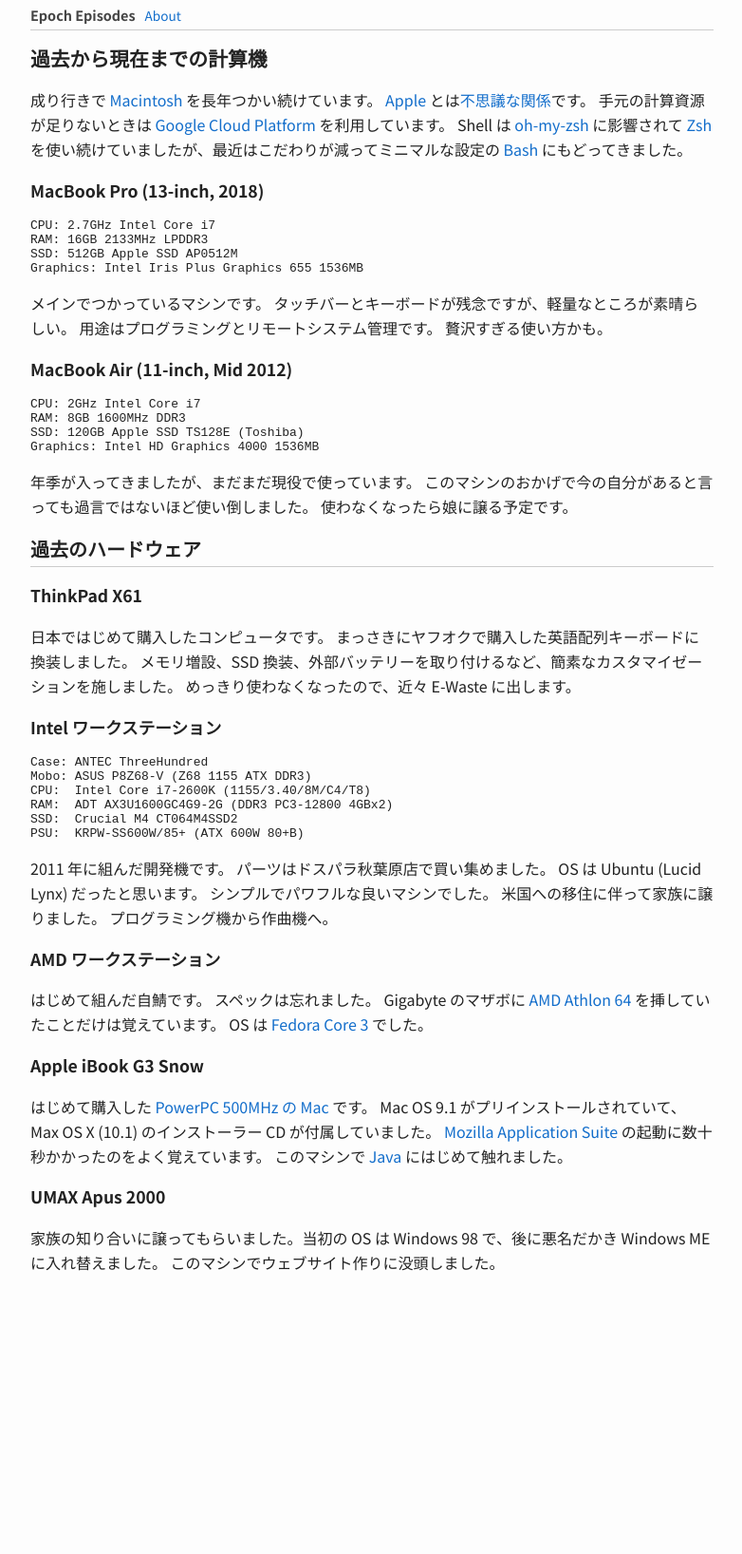
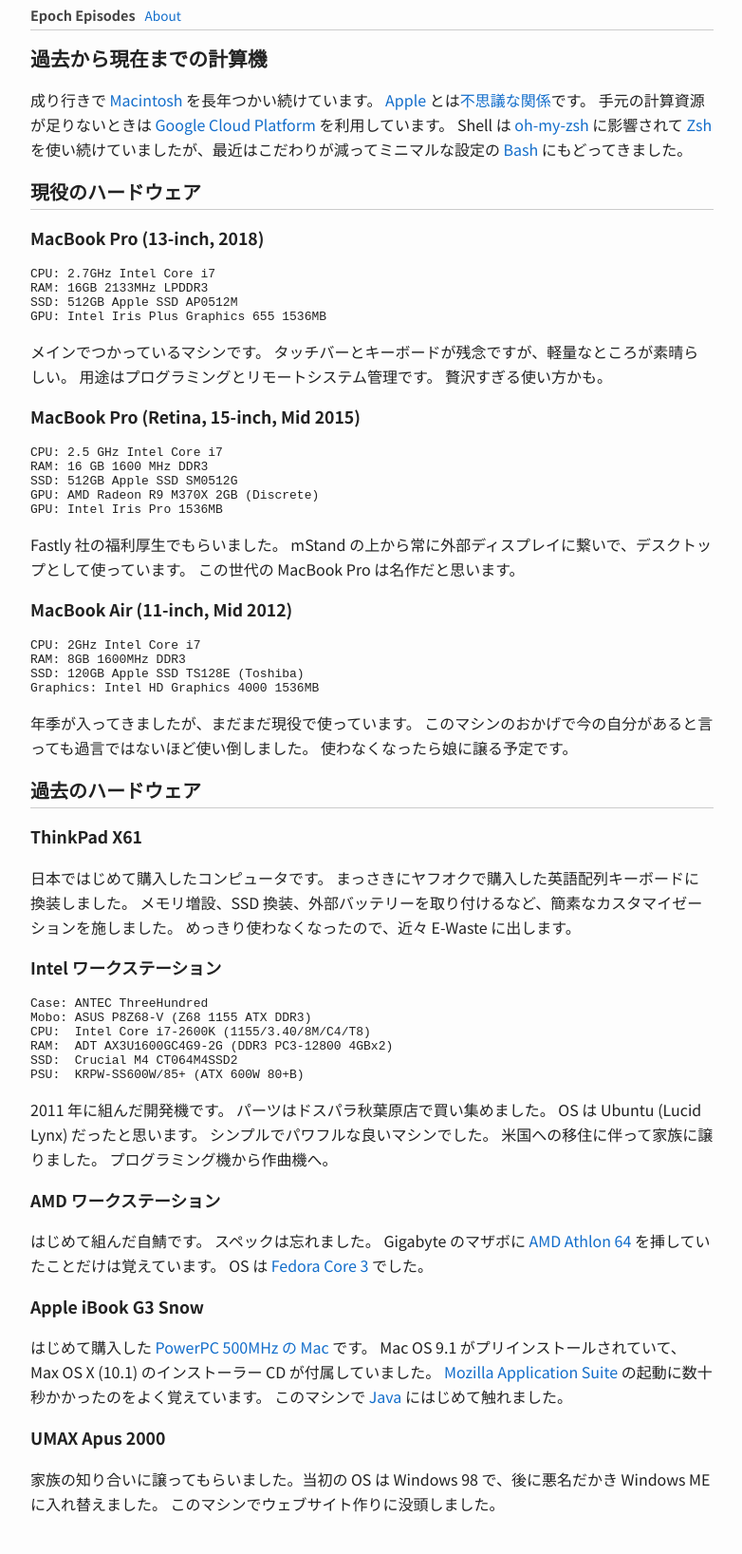
Before and after one commit to toru/ep.torumk.com, a Jekyll site: the page built from _pages/gear.md, in a window 1280 px wide. Shown: the whole page at 95% size, without its empty margins (248-1030 px from the left). Built offline with Jekyll 4.4.1, drawn with Linux system fonts in a browser that asks for light colours; before the commit the page ends 1382 px from its top, so only the background shows below that.

Commit message:
pages: add some content of the 2015 macbook pro

````diff
--- a/_pages/gear.md
+++ b/_pages/gear.md
@@ -10,19 +10,35 @@
 手元の計算資源が足りないときは [Google Cloud Platform](https://ja.wikipedia.org/wiki/Google_Cloud_Platform) を利用しています。
 Shell は [oh-my-zsh](https://ohmyz.sh/) に影響されて [Zsh](https://ja.wikipedia.org/wiki/Z_Shell) を使い続けていましたが、最近はこだわりが減ってミニマルな設定の [Bash](https://ja.wikipedia.org/wiki/Bash) にもどってきました。
 
+## 現役のハードウェア
+
 ### MacBook Pro (13-inch, 2018)
 
 ```spec
 CPU: 2.7GHz Intel Core i7
 RAM: 16GB 2133MHz LPDDR3
 SSD: 512GB Apple SSD AP0512M
-Graphics: Intel Iris Plus Graphics 655 1536MB
+GPU: Intel Iris Plus Graphics 655 1536MB
 ```
 
 メインでつかっているマシンです。
 タッチバーとキーボードが残念ですが、軽量なところが素晴らしい。
 用途はプログラミングとリモートシステム管理です。
 贅沢すぎる使い方かも。
+
+### MacBook Pro (Retina, 15-inch, Mid 2015)
+
+```spec
+CPU: 2.5 GHz Intel Core i7
+RAM: 16 GB 1600 MHz DDR3
+SSD: 512GB Apple SSD SM0512G
+GPU: AMD Radeon R9 M370X 2GB (Discrete)
+GPU: Intel Iris Pro 1536MB
+```
+
+Fastly 社の福利厚生でもらいました。
+mStand の上から常に外部ディスプレイに繋いで、デスクトップとして使っています。
+この世代の MacBook Pro は名作だと思います。
 
 ### MacBook Air (11-inch, Mid 2012)
 
````
